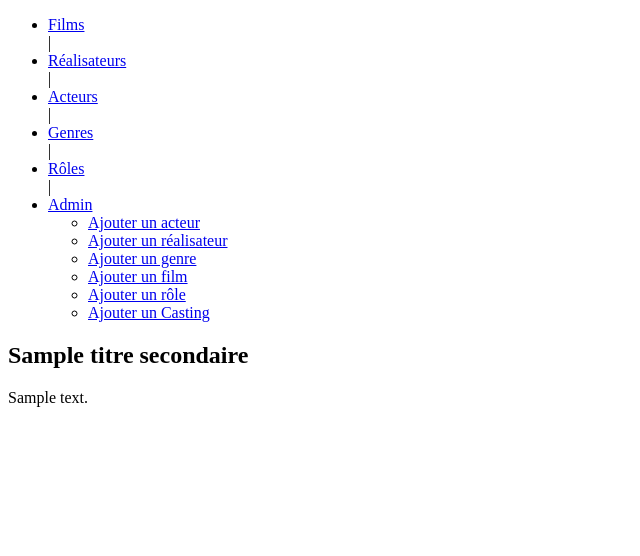
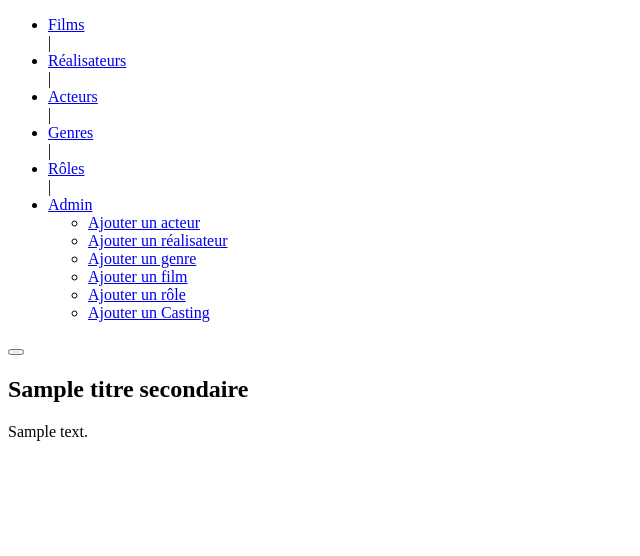
Before and after one commit to mayados/cinema_mvc, a PHP site: template view/template.php in a window 1280 px wide. Shown: the top 556 px of the page, without its empty margins (0-640 px from the left). Run offline with PHP 8.4, Linux system fonts and the light colour scheme; the template is opened without the code that fills it: most values are stand-ins (such as "Sample title", 1, 10 or a date in 2020).

Commit message:
add header and button (burger menu)

```diff
--- a/view/template.php
+++ b/view/template.php
@@ -9,7 +9,8 @@
     <title><?= $titre ?></title>
 </head>
 <body>
-    <nav>
+    <header>
+        <nav id="menu-navigation">
             <ul id="items-menu">
                 <li><a class="nav-link" href="index.php?action=listFilms">Films</a></li>
                 <span>|</span>
@@ -32,10 +33,17 @@
                     </ul>
                 </li>
             </ul>
+            <button class="burger">
+                <span class="bar-burger"></span>
+            </button>
         </nav>
+    </header>
+
+
     <div id="container-page">
         <h2><?= $titre_secondaire ?></h2>
         <?= $contenu ?>
     </div>
+    <script src ="./public/js/script.js"></script>
 </body>
 </html>
```
Lines whose indentation alone changed are shown as unchanged.
